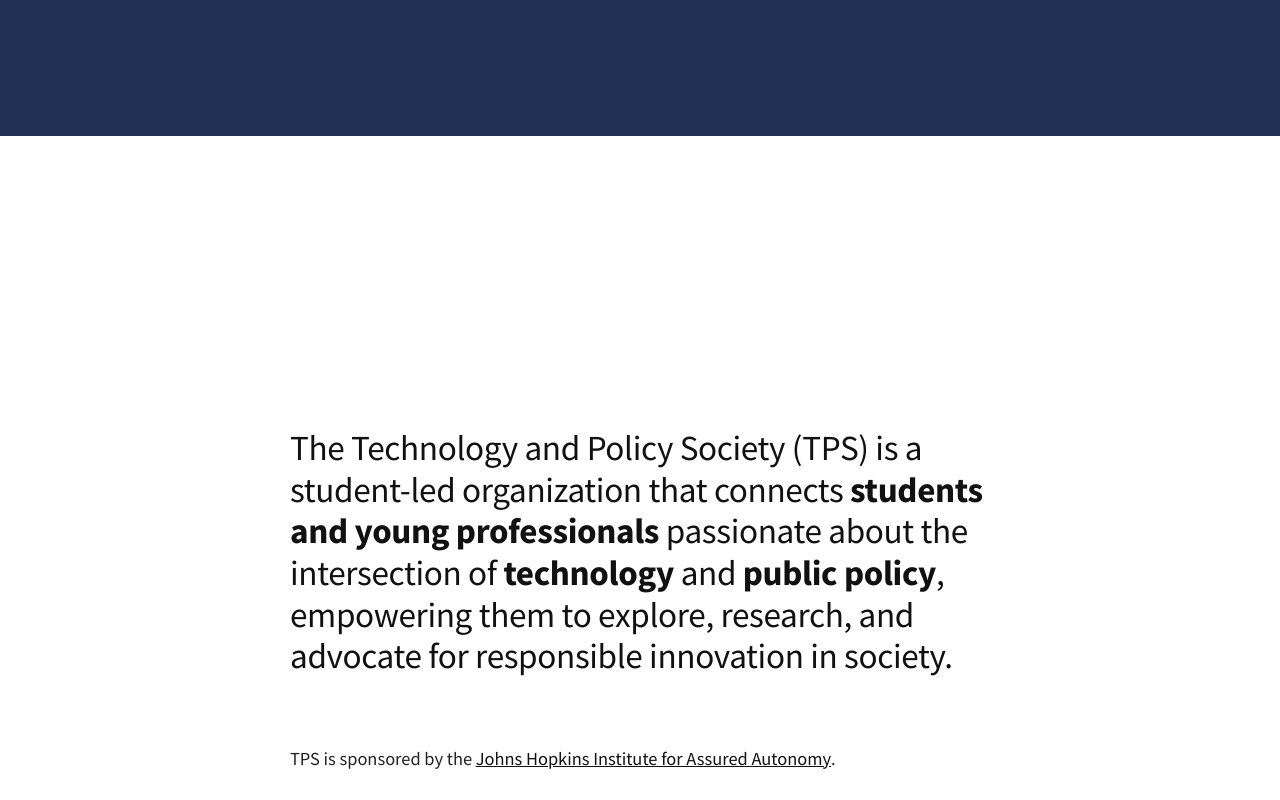
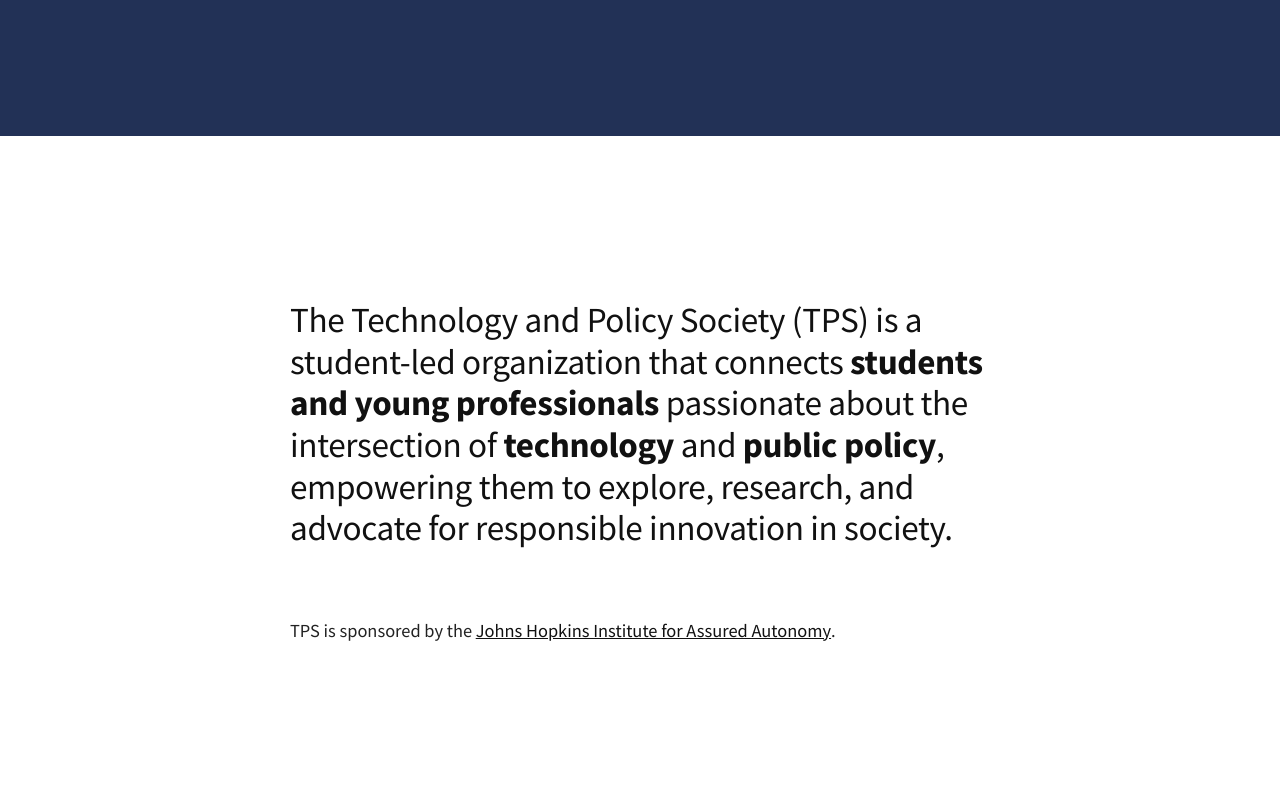
Before and after one commit to baekbyte/tps-website, a React (Create React App) app: page /home in a window 1280 px wide. Shown: the part 720-1520 px from the top of the page. Built offline with nearby package versions, Linux system fonts and the light colour scheme.

Commit message:
Padding errors

```diff
--- a/src/components/ProjectPage.css
+++ b/src/components/ProjectPage.css
@@ -5,20 +5,7 @@
     align-items: center;
 }
 
-.main-section {
-    width: 100%;
-    max-width: 100%;
-    min-height: 100vh;
-    height: 100%;
-    padding: 64px 24px;
-    margin: 0;
-    background: #fff;
-    border-radius: 0;
-    box-shadow: none;
-    display: flex;
-    flex-direction: column;
-    justify-content: center;
-  }
+
 
 .header-section {
     background: /*linear-gradient(180deg,#07153d -5%, #f0fdfa 100%); */ #223156;
--- a/src/components/ResourcePage.css
+++ b/src/components/ResourcePage.css
@@ -5,20 +5,7 @@
     align-items: center;
 }
 
-.main-section {
-    width: 100%;
-    max-width: 100%;
-    min-height: 100vh;
-    height: 100%;
-    padding: 64px 24px;
-    margin: 0;
-    background: #fff;
-    border-radius: 0;
-    box-shadow: none;
-    display: flex;
-    flex-direction: column;
-    justify-content: center;
-  }
+
 
 .header-section {
     background: /*linear-gradient(180deg,#07153d -5%, #f0fdfa 100%); */ #223156;
--- a/src/components/TeamPage.css
+++ b/src/components/TeamPage.css
@@ -5,20 +5,6 @@
     align-items: center;
 }
 
-.main-section {
-    width: 100%;
-    max-width: 100%;
-    min-height: 100vh;
-    height: 100%;
-    padding: 64px 24px;
-    margin: 0;
-    background: #fff;
-    border-radius: 0;
-    box-shadow: none;
-    display: flex;
-    flex-direction: column;
-    justify-content: center;
-  }
 
 .header-section {
     background: /*linear-gradient(180deg,#07153d -5%, #f0fdfa 100%); */ #223156;
```
